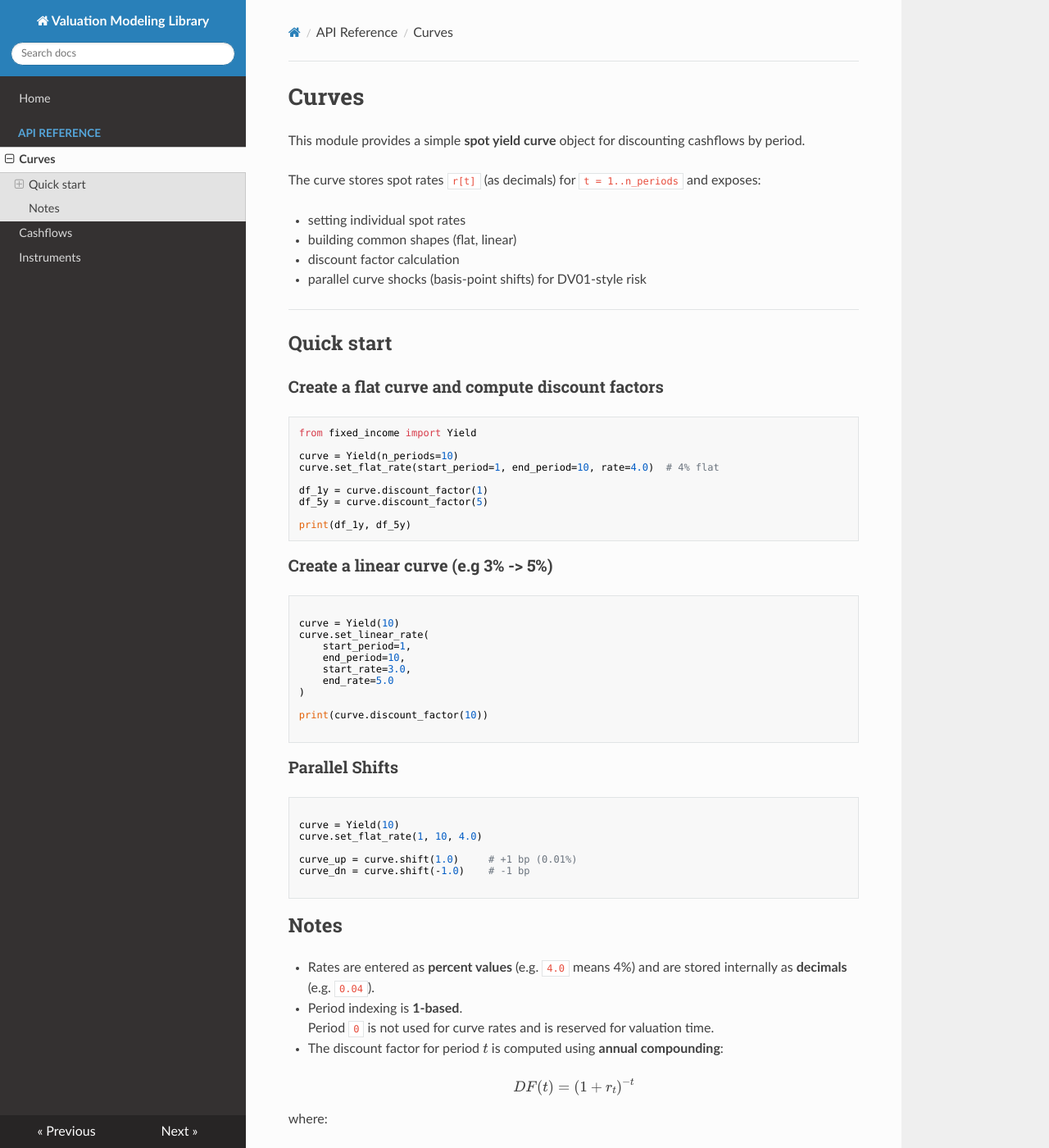
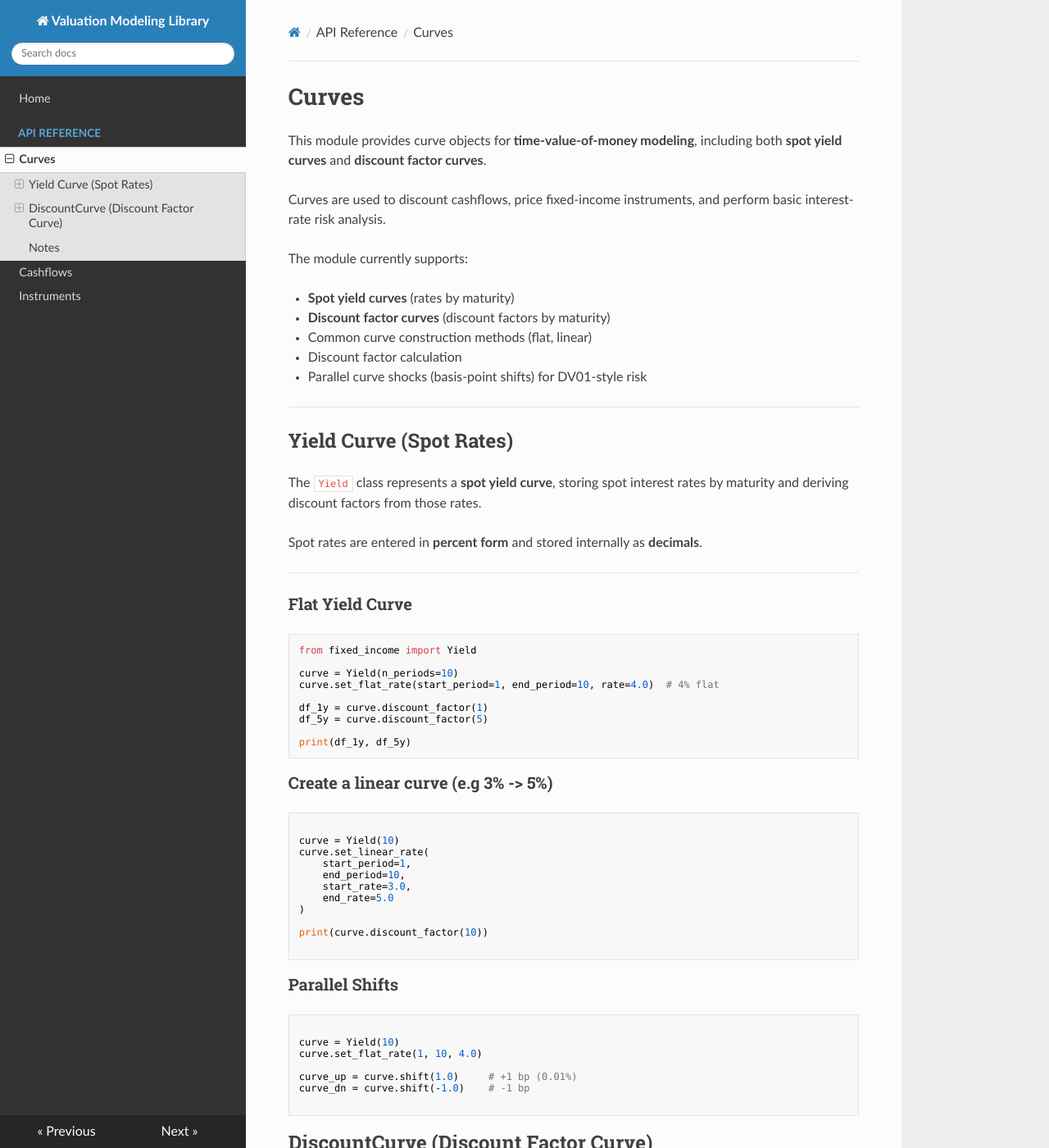
Before and after one commit to nguyen3b/asset_pricing_module, an MkDocs documentation site: the page built from docs/api/curves.md, in a window 1280 px wide and 1400 px high. Shown: the whole window at 82% size. Built offline with MkDocs 1.6.1, drawn with Linux system fonts in a browser that asks for light colours; nearby versions of some CDN libraries; some of the changed text lies outside the part shown.

Commit message:
Refine curve docs and discount curve support and zero coupon bond

````diff
--- a/docs/api/curves.md
+++ b/docs/api/curves.md
@@ -1,19 +1,32 @@
 # Curves
 
-This module provides a simple **spot yield curve** object for discounting cashflows by period.
+This module provides curve objects for **time-value-of-money modeling**,
+including both **spot yield curves** and **discount factor curves**.
 
-The curve stores spot rates `r[t]` (as decimals) for `t = 1..n_periods` and exposes:
+Curves are used to discount cashflows, price fixed-income instruments,
+and perform basic interest-rate risk analysis.
 
-- setting individual spot rates
-- building common shapes (flat, linear)
-- discount factor calculation
-- parallel curve shocks (basis-point shifts) for DV01-style risk
+The module currently supports:
+
+- **Spot yield curves** (rates by maturity)
+- **Discount factor curves** (discount factors by maturity)
+- Common curve construction methods (flat, linear)
+- Discount factor calculation
+- Parallel curve shocks (basis-point shifts) for DV01-style risk
 
 ---
 
-## Quick start
+## Yield Curve (Spot Rates)
 
-### Create a flat curve and compute discount factors
+The `Yield` class represents a **spot yield curve**, storing spot interest
+rates by maturity and deriving discount factors from those rates.
+
+Spot rates are entered in **percent form** and stored internally as
+**decimals**.
+
+---
+
+### Flat Yield Curve
 
 ```python
 from fixed_income import Yield
@@ -55,6 +68,56 @@
 
 ```
 
+## DiscountCurve (Discount Factor Curve)
+
+The `DiscountCurve` class stores **discount factors directly** by period.
+
+### Characteristics
+
+- Each period `t` stores a discount factor `DF(t)`
+- Discount factors typically lie in the interval `(0, 1]`
+- Useful when discount factors are **observed** or **bootstrapped directly**
+- Can be constructed manually or from zero-coupon bonds
+
+---
+
+### Construction from Zero-Coupon Bonds
+
+A zero-coupon bond implies a discount factor at its maturity:
+
+\[
+DF(t) = \frac{P}{FV}
+\]
+
+where:
+
+- \( P \) is the bond price
+- \( FV \) is the face value
+- \( t \) is the maturity in periods
+
+The class method
+`DiscountCurve.from_zcb(...)` constructs a discount curve from a list of
+`ZeroCouponBond` instruments.
+
+- Bonds are sorted by maturity
+- Discount factors are populated at each bond’s maturity
+
+---
+
+### Example
+
+```python
+from fixed_income import DiscountCurve, ZeroCouponBond
+
+zcbs = [
+    ZeroCouponBond(maturity=2, face_value=100.0, price=95.12),
+    ZeroCouponBond(maturity=3, face_value=100.0, price=92.18),
+    ZeroCouponBond(maturity=5, face_value=100.0, price=87.01),
+]
+
+dc = DiscountCurve.from_zcb(zcbs)
+```
+
 ## Notes
 
 - Rates are entered as **percent values** (e.g. `4.0` means 4%) and are stored internally as **decimals** (e.g. `0.04`).
--- a/valuation/__init__.py
+++ b/valuation/__init__.py
@@ -1,3 +1,5 @@
 from .curves import Yield
 from .cashflows import CashFlowStream
 from .instruments import Bond
+from .instruments import ZeroCouponBond
+from .curves import DiscountCurve
````
Also changed, not shown: docs/api/instruments.md (+5 -5 lines), 3 other files.
